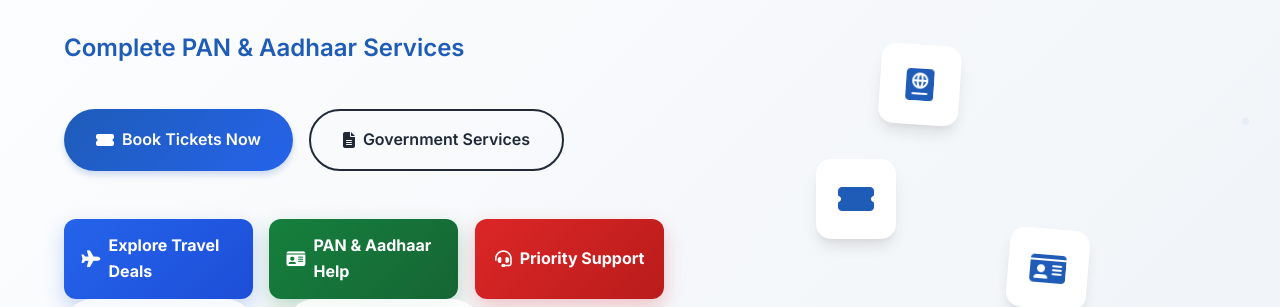
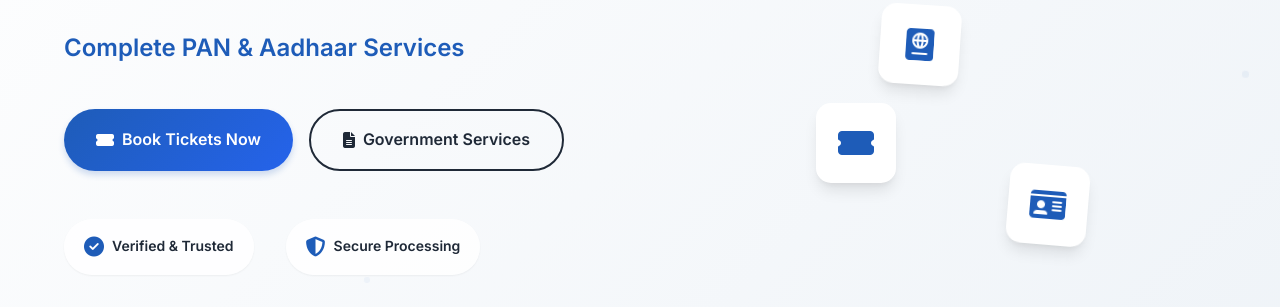
Before and after one commit to SupreethRagavendra/Good-way_pro, a plain HTML site: page index.html in a window 1280 px wide. Shown: the part 386-693 px from the top of the page. Drawn offline with nearby package versions, Linux system fonts and the light colour scheme.

Commit message:
Revert "feat(ui): add interactive Quick Actions with brand accents (blue #2563EB, green #15803D, red #DC2626) and helper variables"
This reverts commit 89d2ba0dfdabad3f527d06dc0345e296743e38a0.

```diff
--- a/css/main.css
+++ b/css/main.css
@@ -16,14 +16,6 @@
         --warning: #F59E0B;
         --error: #DC2626;
 
-        /* Interactive accent helpers */
-        --blue-accent: #2563EB;
-        --blue-accent-dark: #1D4ED8;
-        --green-accent: #15803D;
-        --green-accent-dark: #166534;
-        --red-accent: #DC2626;
-        --red-accent-dark: #B91C1C;
-
         --text-xs: 0.75rem;
         --text-sm: 0.875rem;
         --text-base: 1rem;
@@ -443,40 +435,6 @@
         margin-bottom: 3rem;
 
     }
-
-    /* Quick Actions (three-accent CTA row) */
-    .quick-actions {
-        display: grid;
-        grid-template-columns: repeat(3, minmax(0, 1fr));
-        gap: 1rem;
-        margin-top: 1.25rem;
-    }
-    @media (max-width: 768px) {
-        .quick-actions {
-            grid-template-columns: 1fr;
-        }
-    }
-    .qa-btn {
-        display: inline-flex;
-        align-items: center;
-        justify-content: center;
-        gap: 0.5rem;
-        padding: 0.9rem 1.1rem;
-        border-radius: 12px;
-        font-weight: 700;
-        color: #fff;
-        text-decoration: none;
-        transition: transform 0.2s ease, box-shadow 0.2s ease, filter 0.2s ease;
-        will-change: transform;
-        min-height: 48px;
-    }
-    .qa-btn:focus-visible { outline: 3px solid rgba(255,255,255,0.6); outline-offset: 2px; }
-    .qa-btn:hover { transform: translateY(-2px); filter: brightness(1.05); }
-    .qa-btn:active { transform: translateY(0); filter: brightness(0.98); }
-    .qa-blue { background: linear-gradient(135deg, var(--blue-accent), var(--blue-accent-dark)); box-shadow: 0 8px 20px rgba(37, 99, 235, 0.25); }
-    .qa-green { background: linear-gradient(135deg, var(--green-accent), var(--green-accent-dark)); box-shadow: 0 8px 20px rgba(21, 128, 61, 0.25); }
-    .qa-red { background: linear-gradient(135deg, var(--red-accent), var(--red-accent-dark)); box-shadow: 0 8px 20px rgba(220, 38, 38, 0.25); }
-    .qa-btn i { font-size: 1.05rem; }
 
     /* Button styles */
     .btn-primary {
--- a/index.html
+++ b/index.html
@@ -247,21 +247,6 @@
                 </a>
                 <a class="btn-secondary" id="cta" href="services.html">
                     <i class="fas fa-file-alt"></i> Government Services
-                </a>
-            </div>
-
-            <div class="quick-actions" aria-label="Quick actions">
-                <a href="services.html#travel" class="qa-btn qa-blue">
-                    <i class="fas fa-plane"></i>
-                    Explore Travel Deals
-                </a>
-                <a href="services.html#government-services" class="qa-btn qa-green">
-                    <i class="fas fa-id-card"></i>
-                    PAN & Aadhaar Help
-                </a>
-                <a href="services.html#emergency" class="qa-btn qa-red">
-                    <i class="fas fa-headset"></i>
-                    Priority Support
                 </a>
             </div>
 
```
